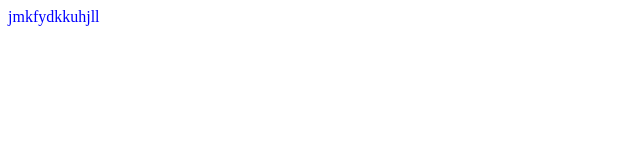
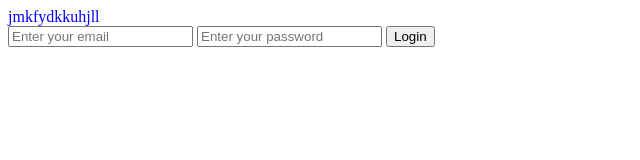
Before and after one commit to annstasiia/my-project-git, a plain HTML site: page index.html in a window 1280 px wide. Shown: the whole page, without its empty margins (0-640 px from the left). Drawn offline with Linux system fonts and the light colour scheme.

Commit message:
Added html ogin form

```diff
--- a/index.html
+++ b/index.html
@@ -9,5 +9,10 @@
   </head>
   <body>
     jmkfydkkuhjll
+    <form>
+        <input type="email" placeholder="Enter your email"/>
+        <input type="password" placeholder="Enter your password"/>
+        <input type="submit" value="Login">
+    </form>
     <script src="script.js"></script>
 </html>
```
